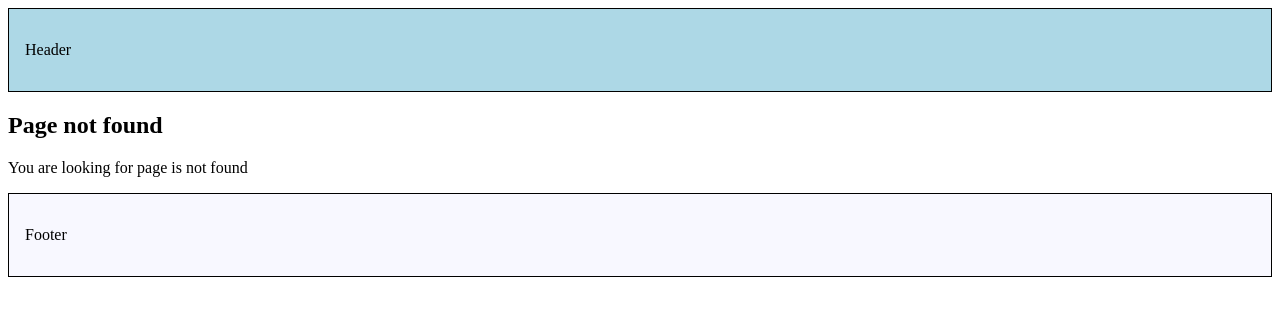
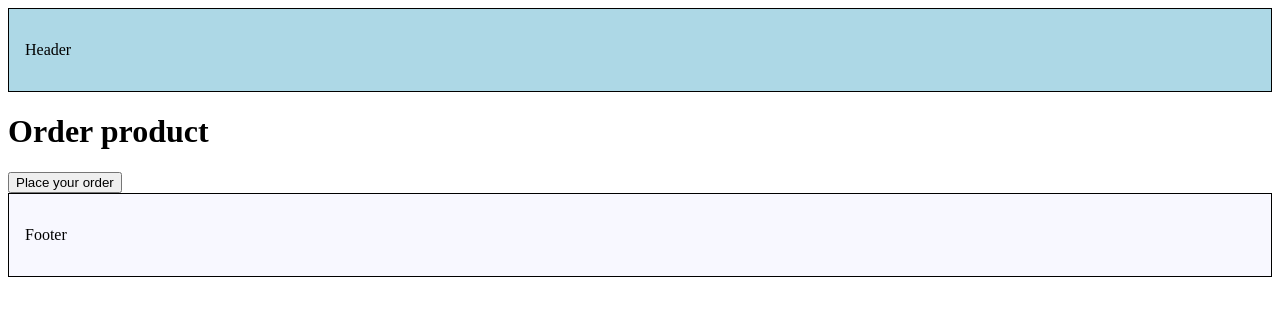
Before and after one commit to kembek/nextjs-education-codesandbox, a Next.js app: page /order-product in a window 1280 px wide. Before the commit this address had no page. Shown: the top 316 px of the page. Built offline with nearby package versions, Linux system fonts and the light colour scheme.

Commit message:
adding navigation programmatically

```diff
--- /dev/null
+++ b/src/app/cart/page.tsx
@@ -0,0 +1,3 @@
+export default function Cart() {
+  return <h1>Cart</h1>;
+}
--- /dev/null
+++ b/src/app/order-product/page.tsx
@@ -0,0 +1,29 @@
+"use client";
+
+import { useRouter } from "next/navigation";
+
+export default function OrderProduct() {
+  const router = useRouter();
+
+  const handleClick = () => {
+    console.log("Placing your order");
+
+    router.push("/cart");
+    // router.back()
+    // router.forward()
+    // router.replace()
+    // router.refresh()
+    // router.prefetch()
+  };
+
+  return (
+    <div>
+      <h1>Order product</h1>
+      <div>
+        <button type="button" onClick={handleClick}>
+          Place your order
+        </button>
+      </div>
+    </div>
+  );
+}
```
